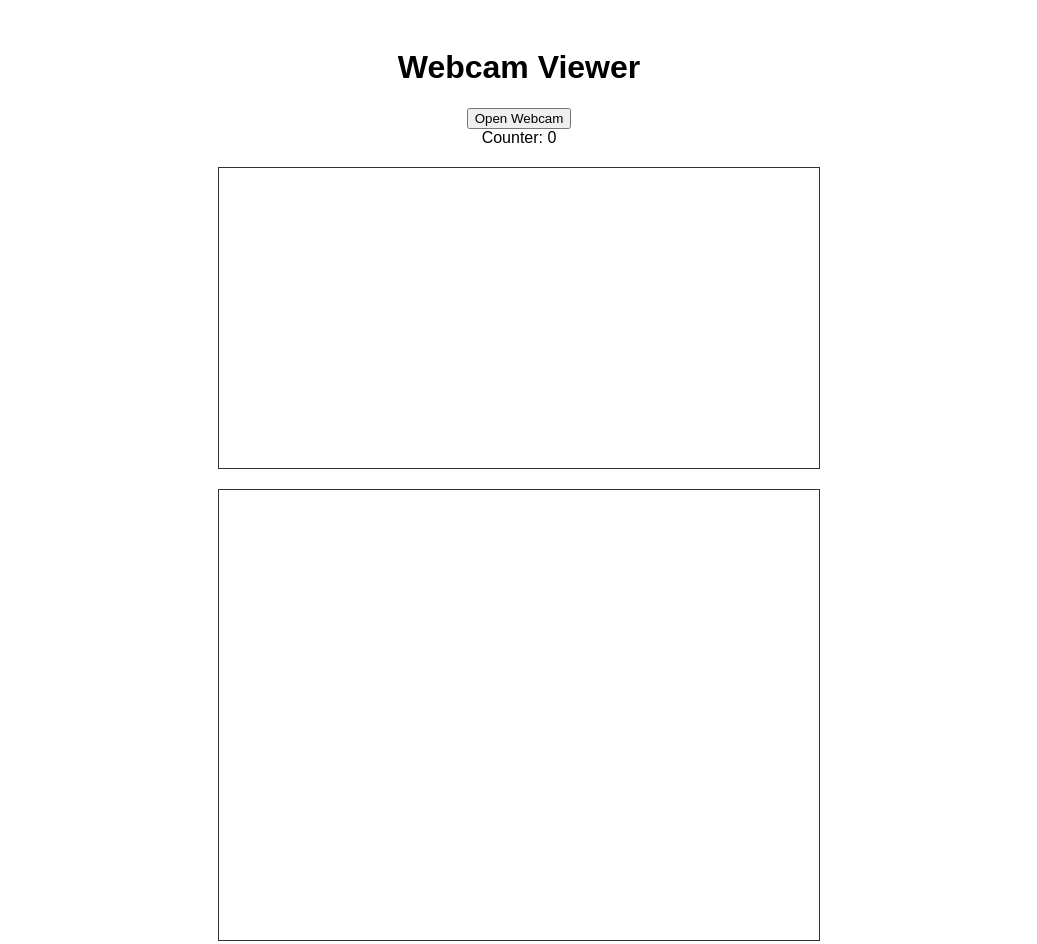
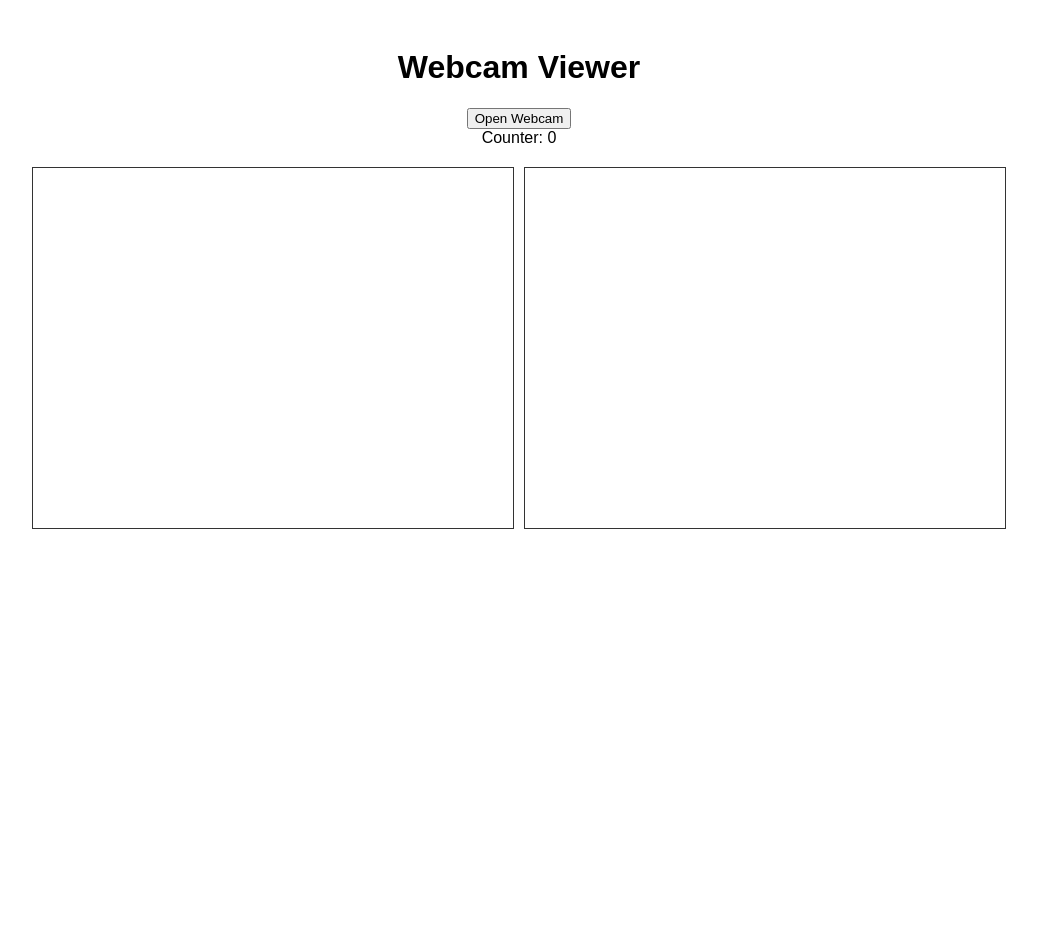
Before and after one commit to vinibf200888/TesteGPT, a plain HTML site: page index.html in a window 1280 px wide. Shown: the whole page, without its empty margins (121-1158 px from the left). After the commit the page ends 800 px from the top, so only its background shows below. Drawn offline with Linux system fonts and the light colour scheme.

Commit message:
Display video and canvas side by side

```diff
--- a/index.html
+++ b/index.html
@@ -10,8 +10,10 @@
   <h1>Webcam Viewer</h1>
   <button id="start">Open Webcam</button>
   <div id="counter">Counter: <span id="count">0</span></div>
-  <video id="video" class="input_video" autoplay playsinline></video>
-  <canvas id="output" class="output_canvas" width="640" height="480"></canvas>
+  <div id="viewer">
+    <video id="video" class="input_video" autoplay playsinline></video>
+    <canvas id="output" class="output_canvas" width="640" height="480"></canvas>
+  </div>
   <script src="https://cdn.jsdelivr.net/npm/@mediapipe/hands/hands.js"></script>
   <script src="https://cdn.jsdelivr.net/npm/@mediapipe/drawing_utils/drawing_utils.js"></script>
   <script src="https://cdn.jsdelivr.net/npm/@mediapipe/camera_utils/camera_utils.js"></script>
--- a/script.js
+++ b/script.js
@@ -64,8 +64,9 @@ function detectIndex(landmarks) {
   const middleUp = landmarks[12].y < landmarks[10].y;
   const ringUp = landmarks[16].y < landmarks[14].y;
   const pinkyUp = landmarks[20].y < landmarks[18].y;
+  const thumbUp = landmarks[4].y < landmarks[2].y;
 
-  if (indexUp && !middleUp && !ringUp && !pinkyUp) {
+  if (indexUp && !middleUp && !ringUp && !pinkyUp && !thumbUp) {
     if (!indexPose) {
       count++;
       countElement.textContent = count.toString();
--- a/style.css
+++ b/style.css
@@ -13,3 +13,17 @@ canvas {
   max-width: 600px;
   border: 1px solid #333;
 }
+
+#viewer {
+  display: flex;
+  justify-content: center;
+  gap: 10px;
+  width: 100%;
+}
+
+#viewer video,
+#viewer canvas {
+  margin-top: 20px;
+  width: 48%;
+  max-width: 480px;
+}
```
